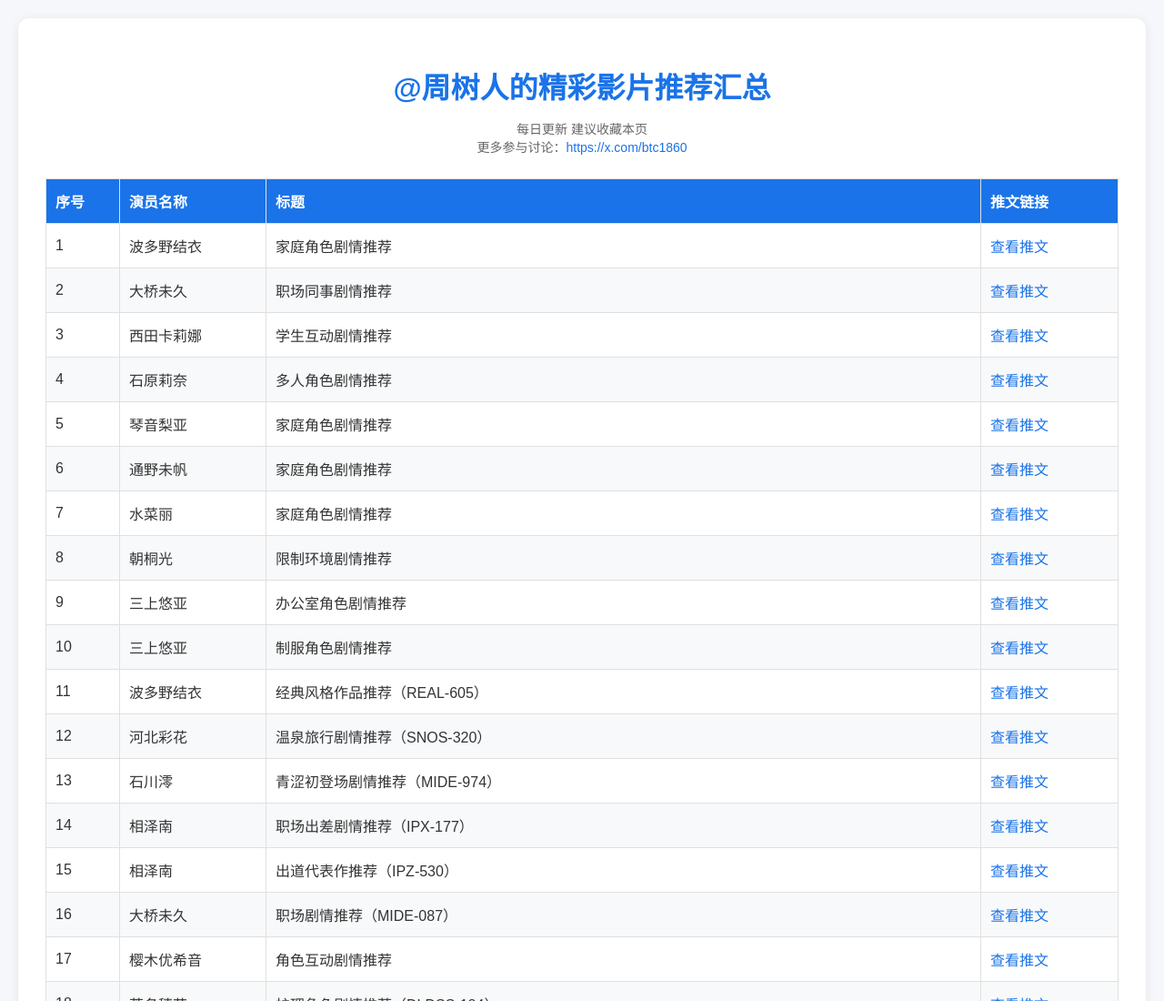
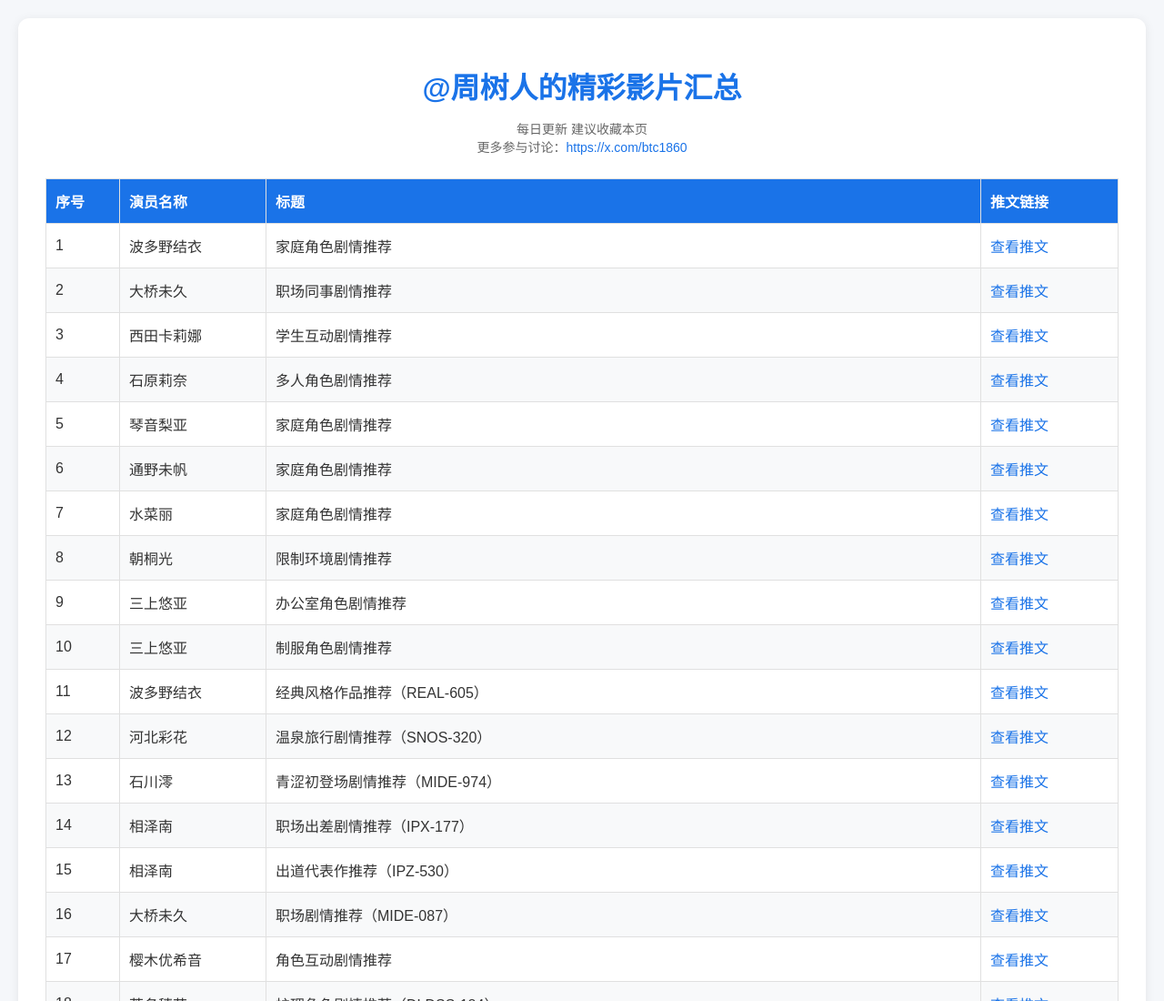
Before and after one commit to andehui/av2026, a plain HTML site: page index.htm in a window 1280 px wide. Shown: the top 1100 px of the page at 91% size. Drawn offline with Linux system fonts and the light colour scheme.

Commit message:
Update index.htm

```diff
--- a/index.htm
+++ b/index.htm
@@ -4,7 +4,7 @@
 <head>
   <meta charset="UTF-8">
   <meta name="viewport" content="width=device-width, initial-scale=1.0">
-  <title>@周树人的精彩影片推荐汇总</title>
+  <title>@周树人的精彩影片汇总</title>
   <style>
     body {
       font-family: "Microsoft YaHei", Arial, sans-serif;
@@ -71,7 +71,7 @@
 </head>
 <body>
   <div class="container">
-    <h1>@周树人的精彩影片推荐汇总</h1>
+    <h1>@周树人的精彩影片汇总</h1>
     <p class="note">每日更新 建议收藏本页<br>
     更多参与讨论：<a href="https://x.com/btc1860" target="_blank">https://x.com/btc1860</a></p>
 
```
